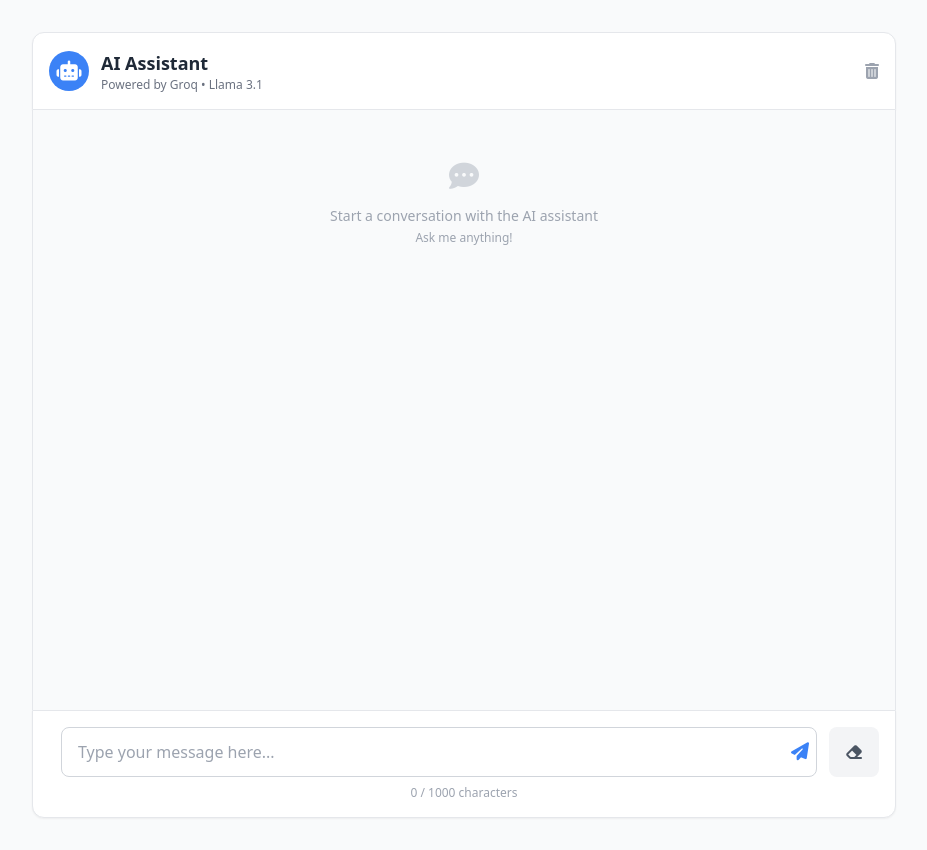
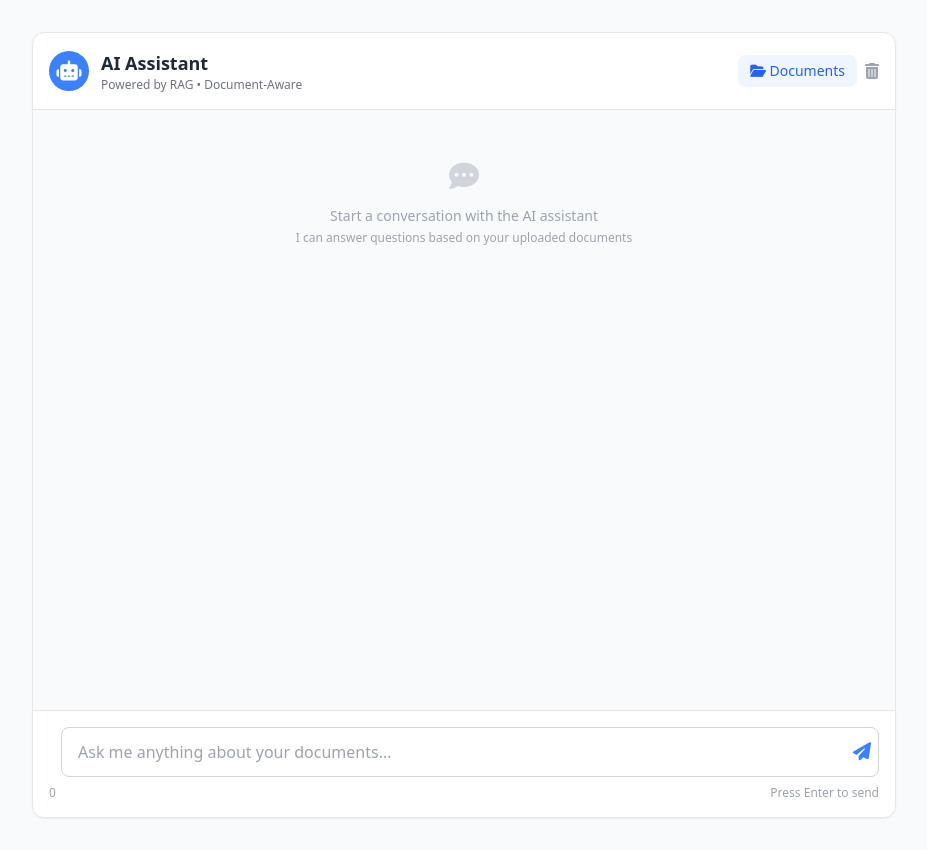
Before and after one commit to moonkabir/laravel-ai-demo, a Laravel app: page /chat in a window 1280 px wide. Shown: the whole page, without its empty margins (176-1103 px from the left). Run offline with Laravel 12, Linux system fonts and the light colour scheme; some libraries are stand-ins or nearby versions.

Commit message:
refactor chat interface for improved document interaction and styling

````diff
--- a/resources/views/chat/index.blade.php
+++ b/resources/views/chat/index.blade.php
@@ -1,3 +1,4 @@
+{{-- resources/views/chat/index.blade.php --}}
 <!DOCTYPE html>
 <html lang="en">
 <head>
@@ -62,21 +59,26 @@
                 </div>
                 <div>
                     <h1 class="text-lg font-semibold text-gray-800">AI Assistant</h1>
-                    <p class="text-xs text-gray-500">Powered by Groq • Llama 3.1</p>
+                    <p class="text-xs text-gray-500">Powered by RAG • Document-Aware</p>
                 </div>
             </div>
-            <button onclick="clearChat()" class="text-gray-400 hover:text-red-500 transition">
-                <i class="fas fa-trash-alt"></i>
-            </button>
+            <div class="flex space-x-2">
+                <a href="{{ route('documents.index') }}"
+                   class="px-3 py-1.5 text-sm bg-blue-50 text-blue-600 rounded-lg hover:bg-blue-100 transition">
+                    <i class="fas fa-folder-open"></i> Documents
+                </a>
+                <button onclick="clearChat()" class="text-gray-400 hover:text-red-500 transition">
+                    <i class="fas fa-trash-alt"></i>
+                </button>
+            </div>
         </div>
 
         <!-- Chat Messages -->
         <div id="chatContainer" class="chat-container bg-gray-50 border-x border-gray-200 p-4 space-y-4">
-            <!-- Welcome Message -->
             <div class="text-center text-gray-400 text-sm py-8">
                 <i class="fas fa-comment-dots text-3xl block mb-3 text-gray-300"></i>
                 <p>Start a conversation with the AI assistant</p>
-                <p class="text-xs mt-1">Ask me anything!</p>
+                <p class="text-xs mt-1">I can answer questions based on your uploaded documents</p>
             </div>
         </div>
 
@@ -85,33 +87,19 @@
             <form id="chatForm" class="flex space-x-3">
                 @csrf
                 <div class="flex-1 relative">
-                    <input
-                        type="text"
-                        id="messageInput"
-                        name="message"
-                        placeholder="Type your message here..."
-                        class="w-full px-4 py-3 border border-gray-300 rounded-lg focus:outline-none focus:ring-2 focus:ring-blue-500 focus:border-transparent transition pr-12"
-                        autocomplete="off"
-                        required
-                    >
-                    <button
-                        type="submit"
-                        id="sendButton"
-                        class="absolute right-2 top-1/2 -translate-y-1/2 text-blue-500 hover:text-blue-600 transition disabled:opacity-50 disabled:cursor-not-allowed"
-                    >
+                    <input type="text" id="messageInput" name="message"
+                           placeholder="Ask me anything about your documents..."
+                           class="w-full px-4 py-3 border border-gray-300 rounded-lg focus:outline-none focus:ring-2 focus:ring-blue-500 focus:border-transparent transition pr-12"
+                           autocomplete="off" required>
+                    <button type="submit" id="sendButton"
+                            class="absolute right-2 top-1/2 -translate-y-1/2 text-blue-500 hover:text-blue-600 transition disabled:opacity-50">
                         <i class="fas fa-paper-plane text-lg"></i>
                     </button>
                 </div>
-                <button
-                    type="button"
-                    onclick="clearChat()"
-                    class="px-4 py-3 bg-gray-100 hover:bg-gray-200 rounded-lg transition text-gray-600"
-                >
-                    <i class="fas fa-eraser"></i>
-                </button>
             </form>
-            <div class="mt-2 text-xs text-gray-400 text-center">
-                <span id="charCount">0</span> / 1000 characters
+            <div class="mt-2 flex justify-between text-xs text-gray-400">
+                <span id="charCount">0</span>
+                <span>Press Enter to send</span>
             </div>
         </div>
     </div>
@@ -135,21 +123,15 @@
             const message = messageInput.value.trim();
             if (!message) return;
 
-            // Add user message to chat
             addMessage('user', message);
-
-            // Clear input
             messageInput.value = '';
             charCount.textContent = '0';
 
-            // Show typing indicator
             const typingId = showTypingIndicator();
-
-            // Disable send button
             sendButton.disabled = true;
 
             try {
-                const response = await fetch('/chat', {
+                const response = await fetch('{{ route("chat.send") }}', {
                     method: 'POST',
                     headers: {
                         'Content-Type': 'application/json',
@@ -159,26 +141,22 @@
                 });
 
                 const data = await response.json();
-
-                // Remove typing indicator
                 removeTypingIndicator(typingId);
 
                 if (data.success) {
-                    addMessage('assistant', data.reply);
+                    addMessage('assistant', data.reply, data.sources);
                 } else {
-                    addMessage('error', data.error || 'Something went wrong. Please try again.');
+                    addMessage('error', data.error || 'Something went wrong.');
                 }
             } catch (error) {
                 removeTypingIndicator(typingId);
                 addMessage('error', 'Network error. Please check your connection.');
-                console.error('Chat error:', error);
             } finally {
                 sendButton.disabled = false;
             }
         });
 
-        // Add message to chat
-        function addMessage(role, content) {
+        function addMessage(role, content, sources = null) {
             const welcomeDiv = chatContainer.querySelector('.text-center');
             if (welcomeDiv) welcomeDiv.remove();
 
@@ -195,39 +173,42 @@
                               '<i class="fas fa-robot text-white text-sm"></i>';
 
             const contentDiv = document.createElement('div');
-            contentDiv.className = `max-w-[80%] px-4 py-3 rounded-2xl ${
+            contentDiv.className = `max-w-[85%] px-4 py-3 rounded-2xl ${
                 role === 'user' ? 'bg-purple-500 text-white rounded-tr-none' :
                 role === 'error' ? 'bg-red-100 text-red-800 border border-red-200 rounded-tl-none' :
                 'bg-white text-gray-800 border border-gray-200 rounded-tl-none'
             }`;
             contentDiv.innerHTML = formatMessage(content);
 
+            // Add sources if available
+            if (sources && sources.length > 0) {
+                const sourcesDiv = document.createElement('div');
+                sourcesDiv.className = 'mt-2 pt-2 border-t border-gray-200';
+                sourcesDiv.innerHTML = `
+                    <p class="text-xs text-gray-500 font-medium">📄 Sources:</p>
+                    ${sources.map(s => `
+                        <div class="source-card">
+                            <strong>${s.title}</strong>: ${s.content}
+                        </div>
+                    `).join('')}
+                `;
+                contentDiv.appendChild(sourcesDiv);
+            }
+
             messageDiv.appendChild(avatar);
             messageDiv.appendChild(contentDiv);
             chatContainer.appendChild(messageDiv);
-
             scrollToBottom();
         }
 
-        // Format message (basic markdown-like formatting)
         function formatMessage(text) {
-            // Handle code blocks
             text = text.replace(/```(\w*)\n([\s\S]*?)```/g, (match, lang, code) => {
                 return `<pre class="bg-gray-800 text-white p-3 rounded-lg overflow-x-auto my-2 text-sm"><code>${escapeHtml(code.trim())}</code></pre>`;
             });
-
-            // Handle inline code
             text = text.replace(/`([^`]+)`/g, '<code class="bg-gray-100 px-1 py-0.5 rounded text-sm">$1</code>');
-
-            // Handle bold
             text = text.replace(/\*\*([^*]+)\*\*/g, '<strong>$1</strong>');
-
-            // Handle italic
             text = text.replace(/\*([^*]+)\*/g, '<em>$1</em>');
-
-            // Handle line breaks
             text = text.replace(/\n/g, '<br>');
-
             return text;
         }
 
@@ -265,12 +243,11 @@
             if (element) element.remove();
         }
 
-        // Clear chat
         async function clearChat() {
             if (!confirm('Clear all messages?')) return;
 
             try {
-                const response = await fetch('/chat/clear', {
+                const response = await fetch('{{ route("chat.clear") }}', {
                     method: 'DELETE',
                     headers: {
                         'X-CSRF-TOKEN': document.querySelector('meta[name="csrf-token"]').content
@@ -282,7 +259,7 @@
                     chatContainer.innerHTML = `
                         <div class="text-center text-gray-400 text-sm py-8">
                             <i class="fas fa-comment-dots text-3xl block mb-3 text-gray-300"></i>
-                            <p>Chat history cleared</p>
+                            <p>Chat cleared</p>
                             <p class="text-xs mt-1">Start a new conversation</p>
                         </div>
                     `;
@@ -292,14 +269,10 @@
             }
         }
 
-        // Scroll to bottom
         function scrollToBottom() {
-            setTimeout(() => {
-                chatContainer.scrollTop = chatContainer.scrollHeight;
-            }, 100);
+            setTimeout(() => chatContainer.scrollTop = chatContainer.scrollHeight, 100);
         }
 
-        // Enter key to submit
         messageInput.addEventListener('keydown', function(e) {
             if (e.key === 'Enter' && !e.shiftKey) {
                 e.preventDefault();
````
Also changed, not shown: other parts of resources/views/chat/index.blade.php (+13 -21 lines).
